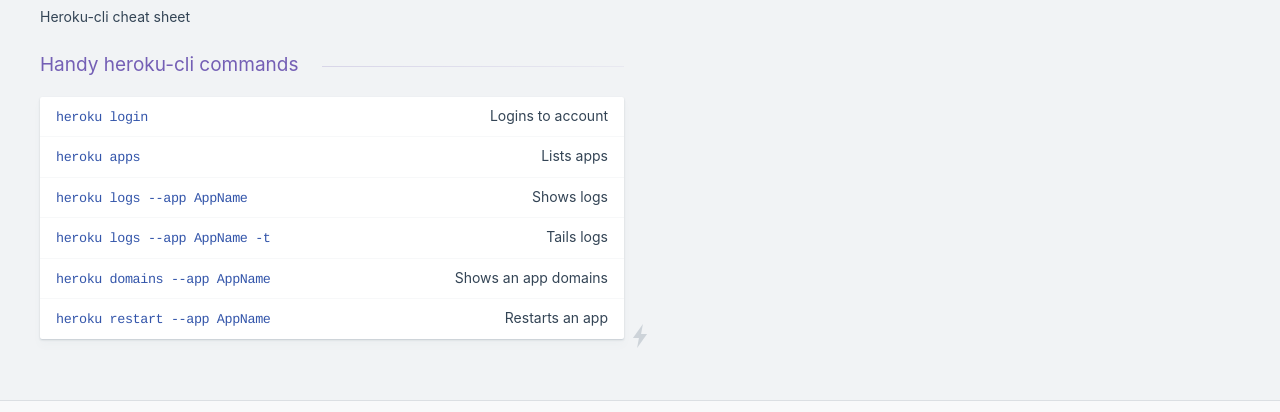
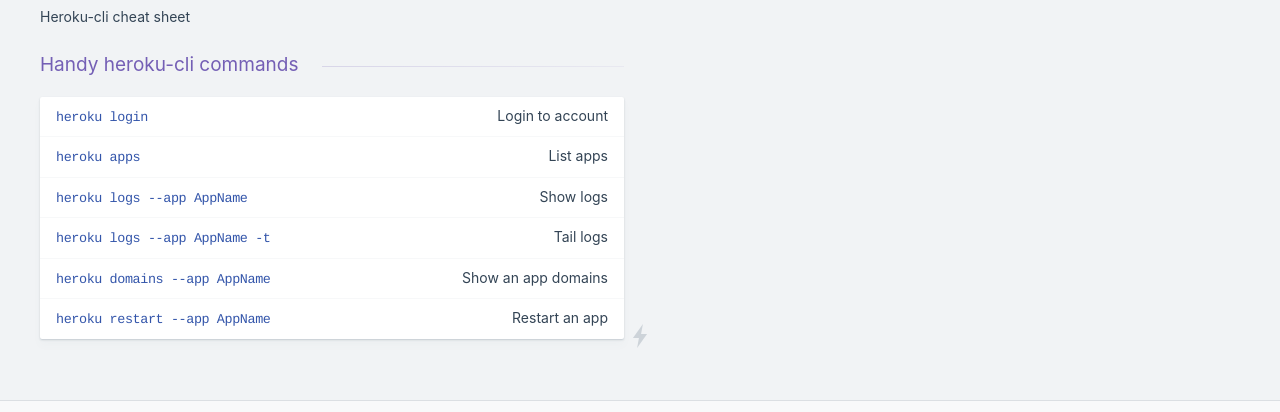
Before and after one commit to kasramp/cheat-sheet-factory, a Jekyll site: the page built from saas/heroku.md, in a window 1280 px wide. Shown: the part 149-561 px from the top of the page. Built offline with Jekyll 4.4.1, drawn with Linux system fonts in a browser that asks for light colours.

Commit message:
Fix more verb tense

```diff
--- a/saas/heroku.md
+++ b/saas/heroku.md
@@ -17,9 +17,9 @@ Shortcuts
 
 ### Handy heroku-cli commands
 
-| `heroku login` | Logins to account |
-| `heroku apps` | Lists apps |
-| `heroku logs --app AppName` | Shows logs |
-| `heroku logs --app AppName -t` | Tails logs |
-| `heroku domains --app AppName` | Shows an app domains |
-| `heroku restart --app AppName` | Restarts an app |
+| `heroku login` | Login to account |
+| `heroku apps` | List apps |
+| `heroku logs --app AppName` | Show logs |
+| `heroku logs --app AppName -t` | Tail logs |
+| `heroku domains --app AppName` | Show an app domains |
+| `heroku restart --app AppName` | Restart an app |
```
Also changed, not shown: ide/intellij-idea.md (+1 -1 lines), linux/mpsyt.md (+3 -3 lines).
